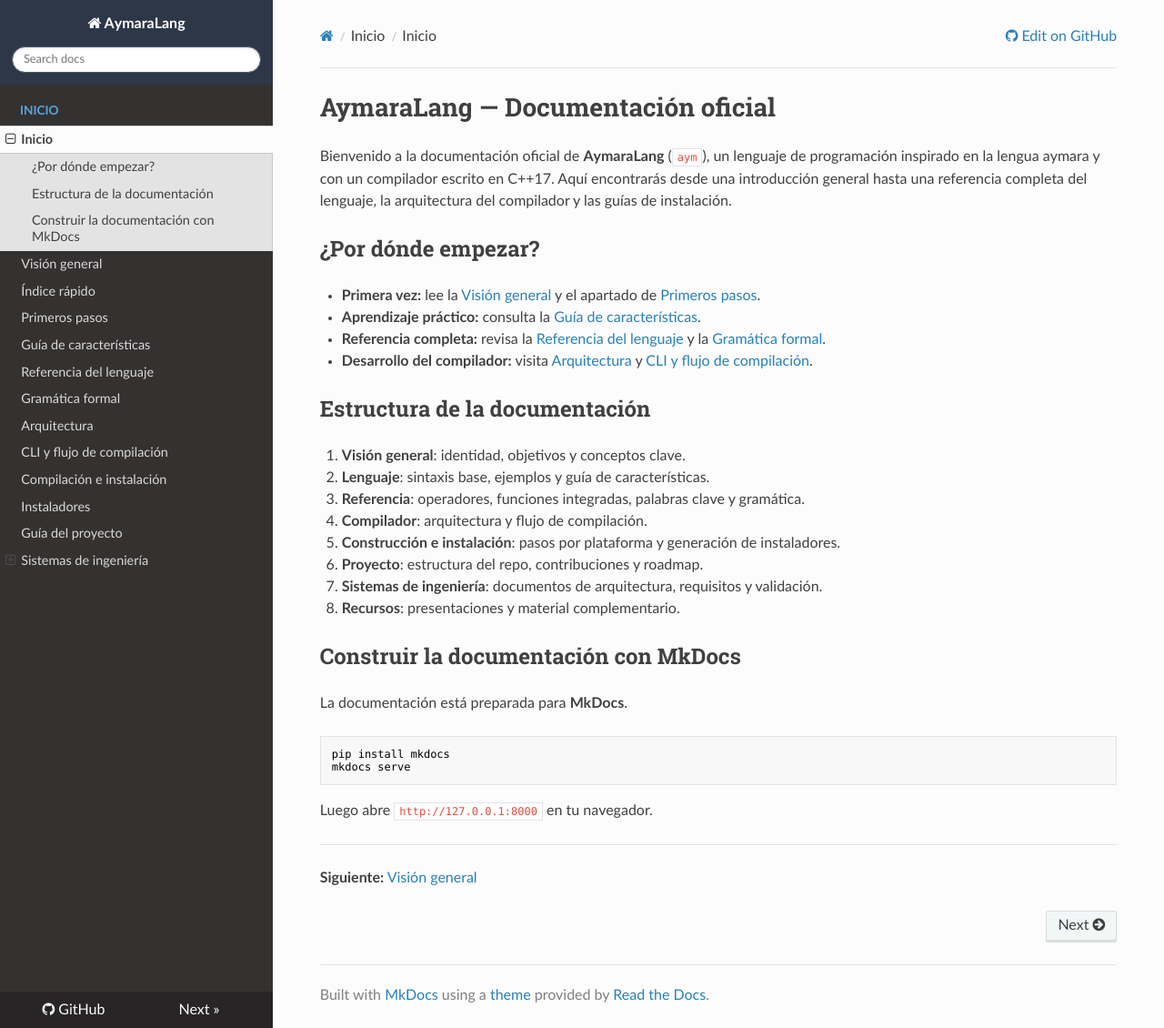
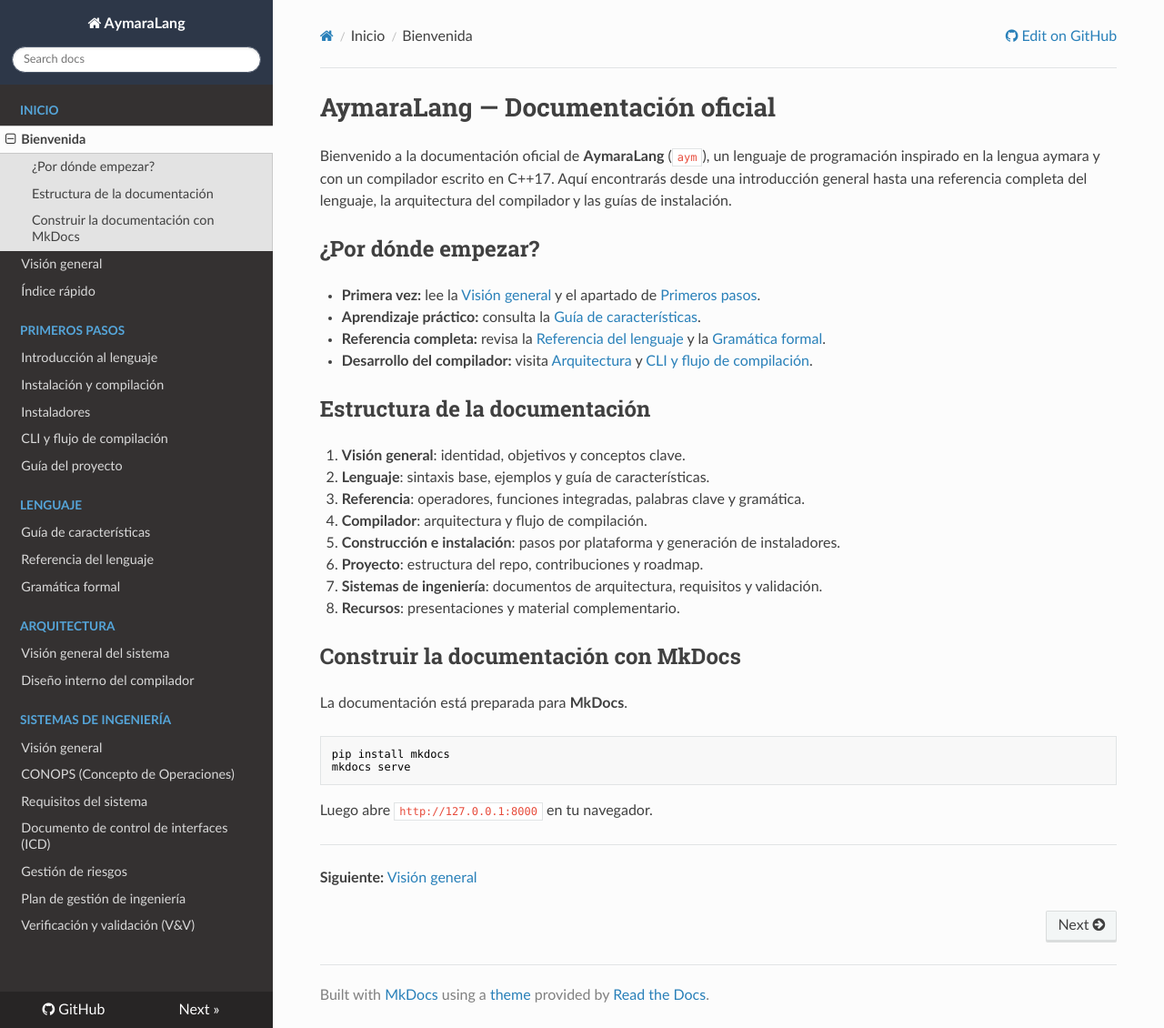
Before and after one commit to jhulio435m/aymaraLang, an MkDocs documentation site: the page built from docs/index.md, in a window 1280 px wide and 1130 px high. Shown: the whole window at 91% size. Built offline with MkDocs 1.6.1, drawn with Linux system fonts in a browser that asks for light colours; nearby versions of some CDN libraries.

Commit message:
Reorganize documentation navigation structure

```diff
--- /dev/null
+++ b/docs/systems_engineering/index.md
@@ -0,0 +1,27 @@
+# Sistemas de ingeniería
+
+## Visión general
+La documentación de sistemas de ingeniería para AymaraLang consolida el análisis y la gestión técnica del compilador, el runtime y sus herramientas asociadas. Este conjunto de documentos establece cómo se define la arquitectura, los requisitos y los criterios de validación para asegurar un producto mantenible y coherente.
+
+## Alcance del análisis
+- **Arquitectura del sistema:** organización modular del compilador, runtime y herramientas de apoyo.
+- **CONOPS:** escenarios operativos y actores que interactúan con la herramienta.
+- **Documento de control de interfaces:** contratos y límites entre componentes.
+- **Requisitos:** requisitos funcionales y no funcionales.
+- **Gestión de riesgos:** identificación, mitigación y seguimiento.
+- **Plan de gestión:** gobernanza, planificación y roles.
+- **Verificación y validación:** criterios de aceptación y evidencia de cumplimiento.
+
+## Submódulos y documentos
+- [Arquitectura](architecture.md)
+- [CONOPS](conops.md)
+- [Documento de control de interfaces](interface_control_document.md)
+- [Requisitos](requirements.md)
+- [Gestión de riesgos](risk_management.md)
+- [Plan de gestión](systems_engineering_management_plan.md)
+- [Verificación y validación](verification_validation_plan.md)
+
+## Uso recomendado
+1. Revisar esta página para comprender el marco de análisis general.
+2. Consultar cada documento específico para detalles técnicos y operativos.
+3. Mantener la consistencia entre requisitos, arquitectura y planes de validación.
--- a/mkdocs.yml
+++ b/mkdocs.yml
@@ -5,31 +5,39 @@ repo_url: https://github.com/aymaraLang/aymaraLang
 theme:
   name: readthedocs
   language: es
-  navigation_depth: 3
+  navigation_depth: 2
   collapse_navigation: true
   sticky_navigation: true
 nav:
   - Inicio:
-      - Inicio: index.md
+      - Bienvenida: index.md
       - Visión general: overview.md
       - Índice rápido: indice.md
-      - Primeros pasos: language.md
+
+  - Primeros pasos:
+      - Introducción al lenguaje: language.md
+      - Instalación y compilación: build.md
+      - Instaladores: installers.md
+      - CLI y flujo de compilación: compiler.md
+      - Guía del proyecto: project.md
+
+  - Lenguaje:
       - Guía de características: guide.md
       - Referencia del lenguaje: aymaraLang.md
       - Gramática formal: grammar.md
-      - Arquitectura: arquitectura.md
-      - CLI y flujo de compilación: compiler.md
-      - Compilación e instalación: build.md
-      - Instaladores: installers.md
-      - Guía del proyecto: project.md
-      - Sistemas de ingeniería:
-          - Arquitectura: systems_engineering/architecture.md
-          - CONOPS: systems_engineering/conops.md
-          - Documento de control de interfaces: systems_engineering/interface_control_document.md
-          - Requisitos: systems_engineering/requirements.md
-          - Gestión de riesgos: systems_engineering/risk_management.md
-          - Plan de gestión: systems_engineering/systems_engineering_management_plan.md
-          - Verificación y validación: systems_engineering/verification_validation_plan.md
+
+  - Arquitectura:
+      - Visión general del sistema: arquitectura.md
+      - Diseño interno del compilador: systems_engineering/architecture.md
+
+  - Sistemas de ingeniería:
+      - Visión general: systems_engineering/index.md
+      - CONOPS (Concepto de Operaciones): systems_engineering/conops.md
+      - Requisitos del sistema: systems_engineering/requirements.md
+      - Documento de control de interfaces (ICD): systems_engineering/interface_control_document.md
+      - Gestión de riesgos: systems_engineering/risk_management.md
+      - Plan de gestión de ingeniería: systems_engineering/systems_engineering_management_plan.md
+      - Verificación y validación (V&V): systems_engineering/verification_validation_plan.md
 markdown_extensions:
   - admonition
   - toc:
```
